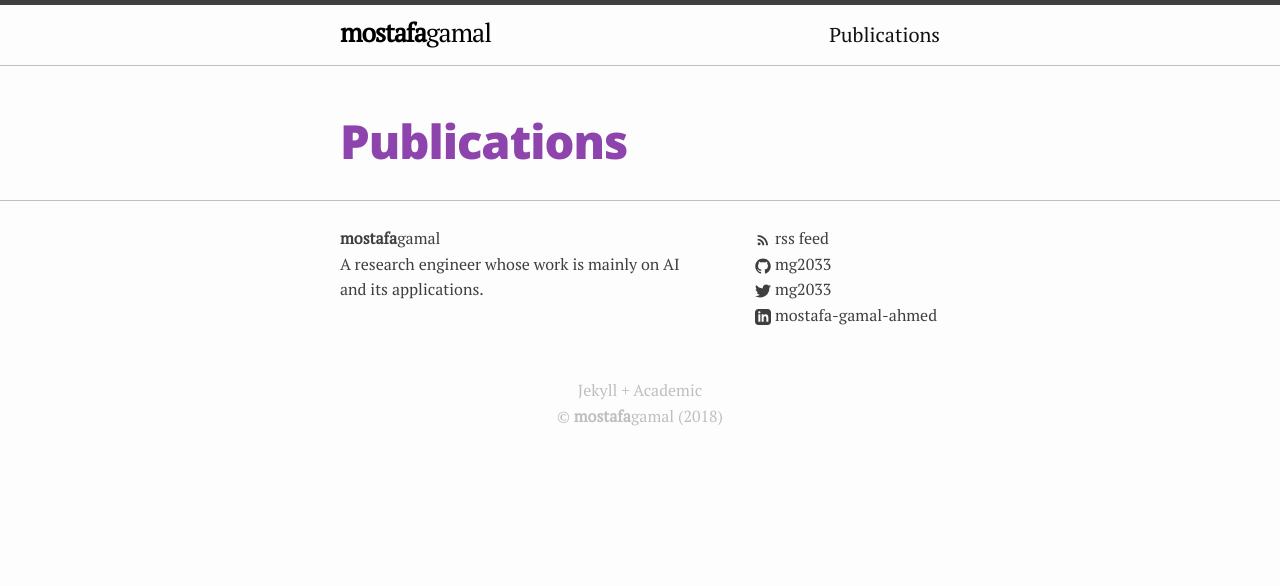
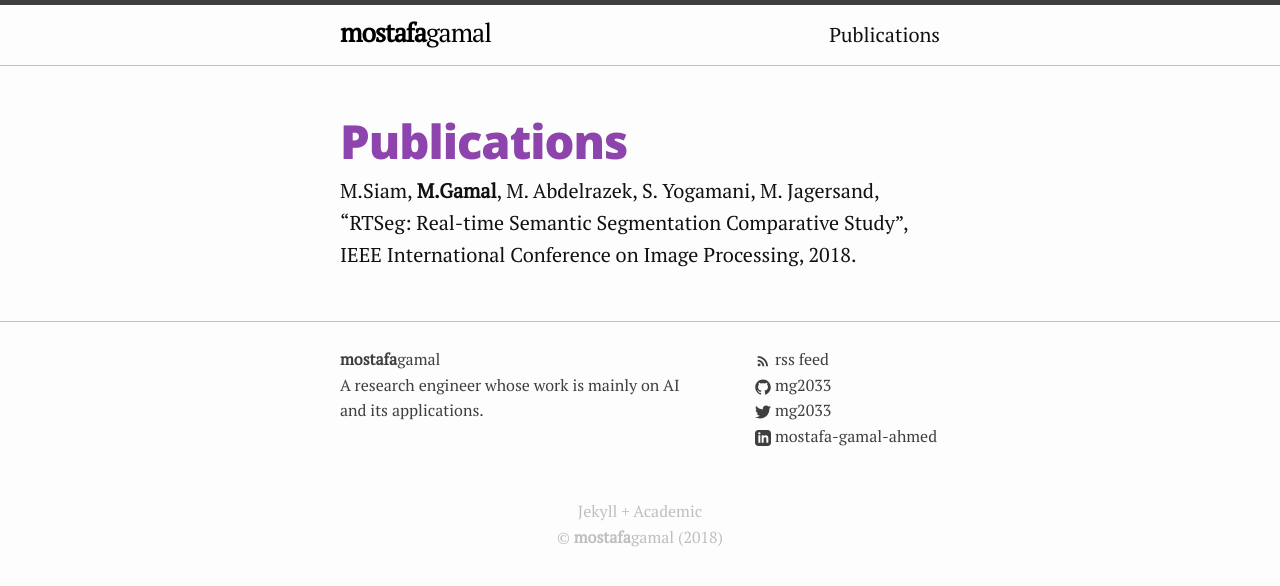
Before and after one commit to MG2033/mg2033.github.io, a Jekyll site: the page built from publications.md, in a window 1280 px wide. Shown: the top 586 px of the page. Built offline with Jekyll 4.4.1, drawn with Linux system fonts in a browser that asks for light colours.

Commit message:
Publications

```diff
--- a/publications.md
+++ b/publications.md
@@ -2,3 +2,4 @@
 layout: page
 title:  "Publications"
 ---
+M.Siam, **M.Gamal**, M. Abdelrazek, S. Yogamani, M. Jagersand, "RTSeg: Real-time Semantic Segmentation Comparative Study", IEEE International Conference on Image Processing, 2018.
```
